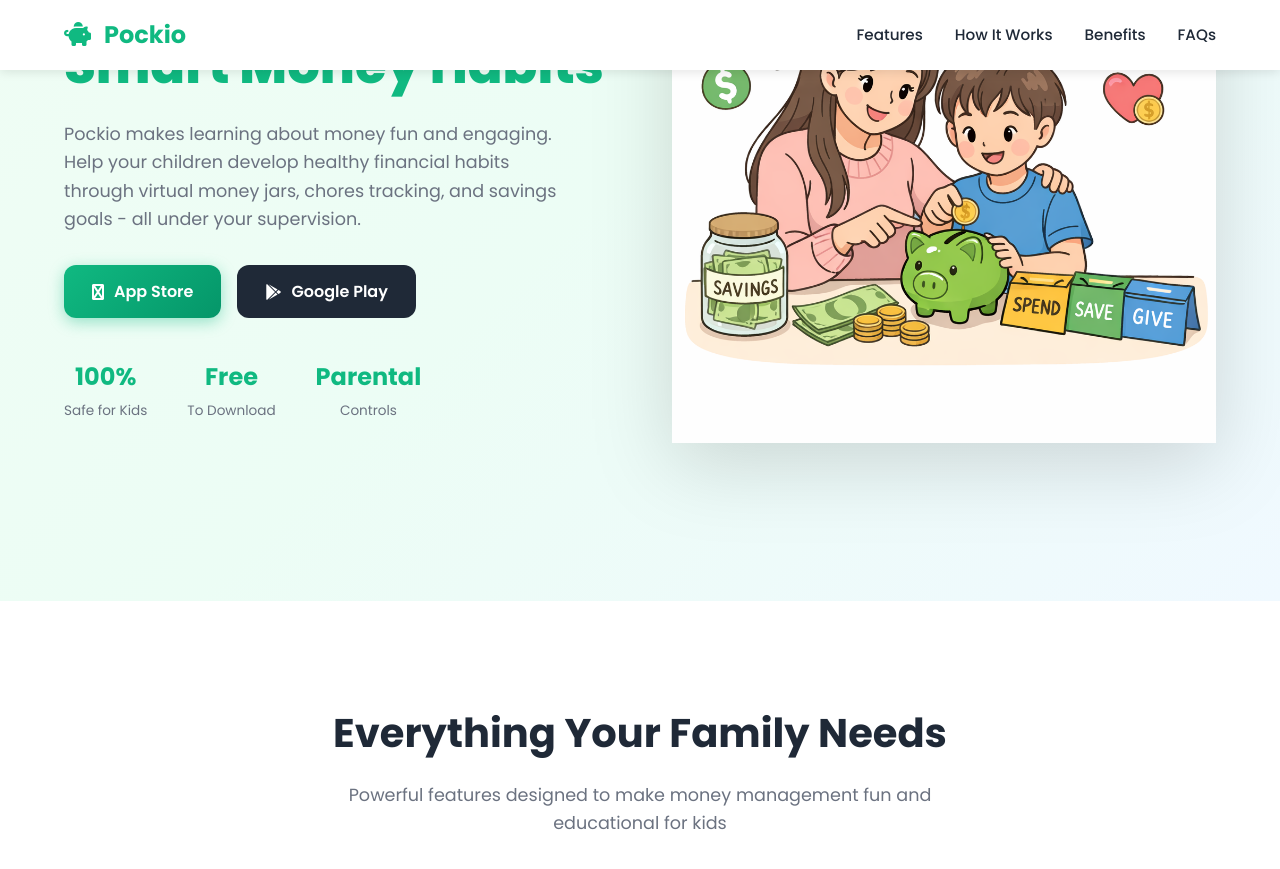
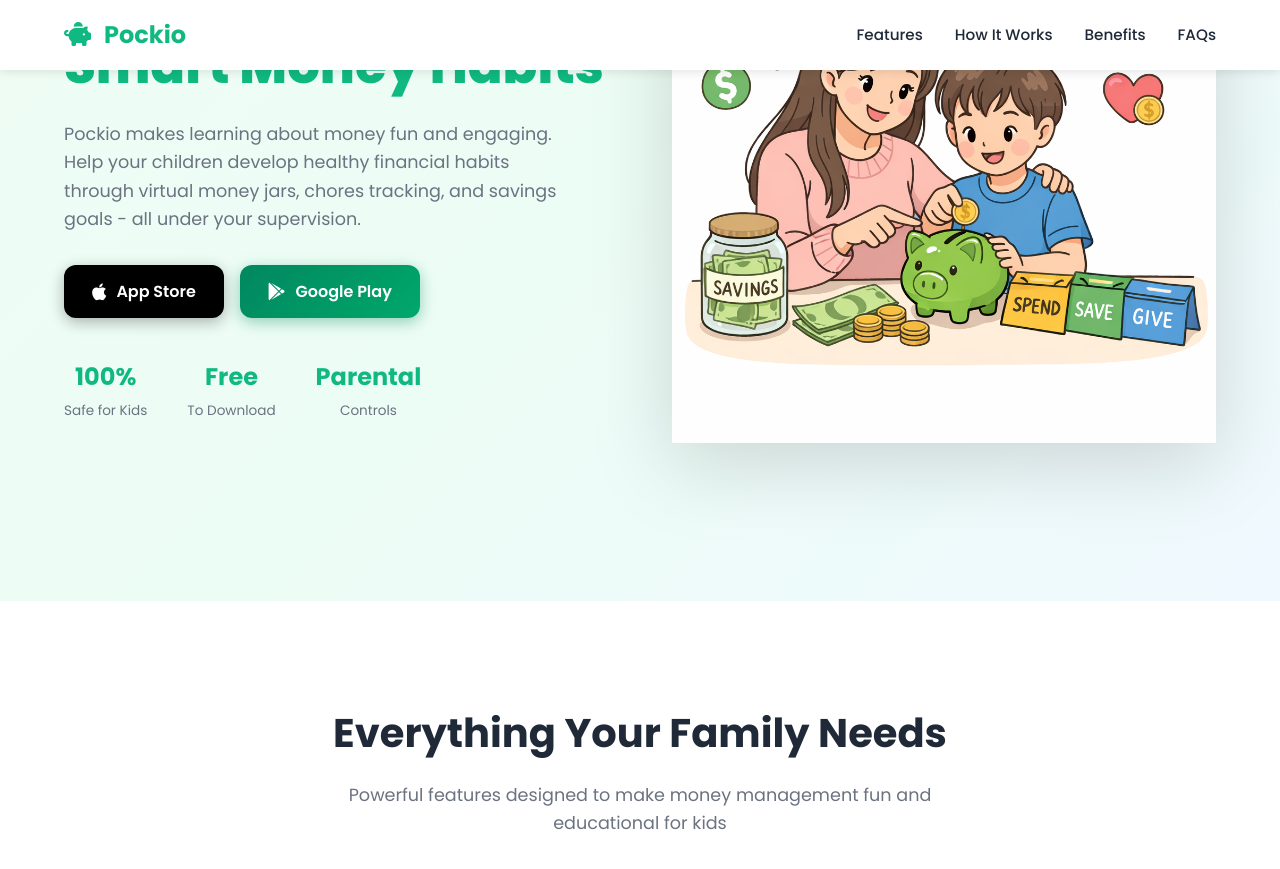
Before and after one commit to thomas0sae/pockio.github.io, a Jekyll site: the page index.html, which Jekyll copies as it is, in a window 1280 px wide and 900 px high, scrolled down 299 px. Shown: the top 869 px of the window. Built offline with Jekyll 4.4.1, drawn with Linux system fonts in a browser that asks for light colours.

Commit message:
Committing the changes to site for styles

```diff
--- a/index.html
+++ b/index.html
@@ -52,10 +52,10 @@
         <p>Pockio makes learning about money fun and engaging. Help your children develop healthy financial habits
           through virtual money jars, chores tracking, and savings goals - all under your supervision.</p>
         <div class="hero-buttons">
-          <a href="https://apps.apple.com/us/app/pockio-family-money-chores/id6758463658" class="btn btn-primary">
-            <i class="fas fa-apple"></i> App Store
+          <a href="https://apps.apple.com/us/app/pockio-family-money-chores/id6758463658" class="btn btn-appstore">
+            <i class="fab fa-apple"></i> App Store
           </a>
-          <a href="https://play.google.com/store/apps/details?id=com.pockio.money.jar" class="btn btn-secondary">
+          <a href="https://play.google.com/store/apps/details?id=com.pockio.money.jar" class="btn btn-playstore">
             <i class="fab fa-google-play"></i> Google Play
           </a>
         </div>
@@ -248,10 +248,10 @@
       <p>Pockio is coming soon to iOS and Android. Stay tuned to give your kids the gift of financial literacy!</p>
       <div class="cta-buttons">
         <div class="hero-buttons">
-          <a href="https://apps.apple.com/us/app/pockio-family-money-chores/id6758463658" class="btn btn-primary">
-            <i class="fas fa-apple"></i> App Store
+          <a href="https://apps.apple.com/us/app/pockio-family-money-chores/id6758463658" class="btn btn-appstore">
+            <i class="fab fa-apple"></i> App Store
           </a>
-          <a href="https://play.google.com/store/apps/details?id=com.pockio.money.jar" class="btn btn-secondary">
+          <a href="https://play.google.com/store/apps/details?id=com.pockio.money.jar" class="btn btn-playstore">
             <i class="fab fa-google-play"></i> Google Play
           </a>
         </div>
--- a/styles.css
+++ b/styles.css
@@ -207,6 +207,37 @@ nav {
 .btn-large {
   padding: 16px 32px;
   font-size: 1.1rem;
+}
+
+.btn-appstore {
+  background: #000000;
+  color: var(--white);
+  box-shadow: 0 4px 15px rgba(0, 0, 0, 0.3);
+}
+
+.btn-appstore:hover {
+  background: #1a1a1a;
+  transform: translateY(-2px);
+  box-shadow: 0 6px 20px rgba(0, 0, 0, 0.4);
+}
+
+.btn-appstore i {
+  font-size: 1.2em;
+}
+
+.btn-playstore {
+  background: linear-gradient(135deg, #01875f 0%, #00a86b 100%);
+  color: var(--white);
+  box-shadow: 0 4px 15px rgba(1, 135, 95, 0.4);
+}
+
+.btn-playstore:hover {
+  transform: translateY(-2px);
+  box-shadow: 0 6px 20px rgba(1, 135, 95, 0.5);
+}
+
+.btn-playstore i {
+  font-size: 1.1em;
 }
 
 .hero-stats {
@@ -574,6 +605,26 @@ nav {
   background: rgba(255, 255, 255, 0.1);
 }
 
+.cta-buttons .btn-appstore {
+  background: var(--white);
+  color: #000000;
+  box-shadow: 0 4px 20px rgba(0, 0, 0, 0.2);
+}
+
+.cta-buttons .btn-appstore:hover {
+  background: #f0f0f0;
+}
+
+.cta-buttons .btn-playstore {
+  background: var(--white);
+  color: #01875f;
+  box-shadow: 0 4px 20px rgba(0, 0, 0, 0.2);
+}
+
+.cta-buttons .btn-playstore:hover {
+  background: #f0f0f0;
+}
+
 /* Footer */
 footer {
   background: #111827;
```
Also changed, not shown: get-pockio/index.html (+18 -7 lines).
